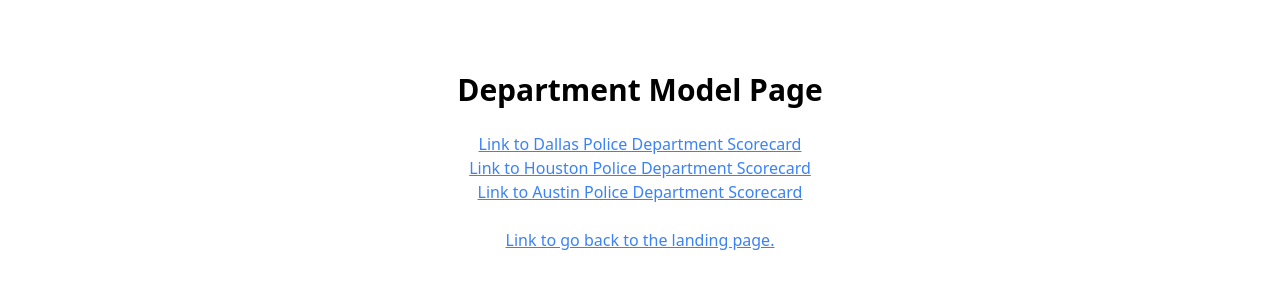
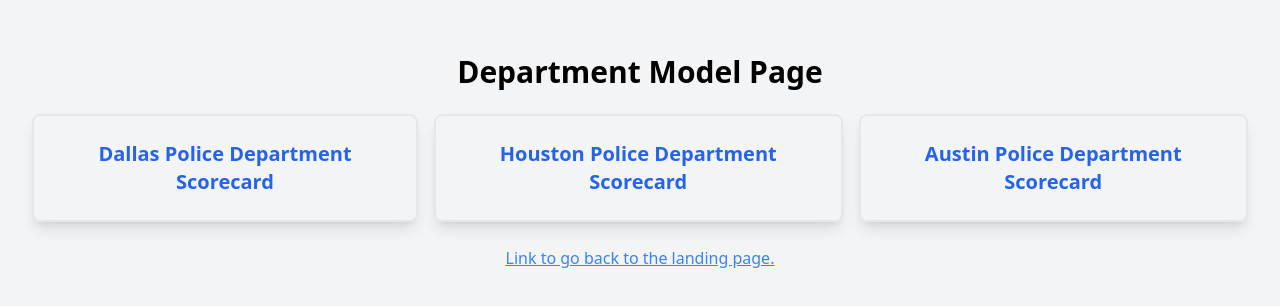
Before and after one commit to gordonworldlee/PoliceIncidents, a Next.js app in the folder justice-watch-frontend/: page /department in a window 1280 px wide. Shown: the part 238-544 px from the top of the page. Built offline with nearby package versions, Linux system fonts and the light colour scheme.

Commit message:
instance cards added

```diff
--- a/justice-watch-frontend/app/department/page.tsx
+++ b/justice-watch-frontend/app/department/page.tsx
@@ -1,26 +1,25 @@
 import Link from "next/link";
+const Card = ({title, link}) => {
+  return (
+    <Link href={link}>
+      <div className="h-30 p-6 border-2 transition-all text-center duration-300 hover:shadow-xl hover:translate-y-[-2px] rounded-lg shadow-lg flex items-center justify-center">
+        <h2 className="text-xl font-bold text-blue-600">{title}</h2>
+      </div>
+    </Link>
+  )
+}
 
 export default function DepartmentModelPage() {
     return (
-      <div className="flex items-center justify-center min-h-screen">
-        <div className="text-center">
+      <div className="flex items-center justify-center min-h-screen bg-gray-100">
+        <div className="text-center max-w-7xl px-4 sm:px-6 lg:px-8">
           <h1 className="text-3xl font-bold">Department Model Page</h1>
           <br />
-          <p>
-            <Link className="text-blue-500 underline" href="/department/dallas">
-              Link to Dallas Police Department Scorecard
-            </Link>
-          </p>
-          <p>
-            <Link className="text-blue-500 underline" href="/department/houston">
-              Link to Houston Police Department Scorecard
-            </Link>
-          </p>
-          <p>
-            <Link className="text-blue-500 underline" href="/department/austin">
-              Link to Austin Police Department Scorecard
-            </Link>
-          </p>
+          <div className="flex flex-col md:flex-row gap-4 m-">
+            <Card title="Dallas Police Department Scorecard" link="/department/dallas" />
+            <Card title="Houston Police Department Scorecard" link="/department/houston" />
+            <Card title="Austin Police Department Scorecard" link="/department/austin" />
+         </div>
           <br />
           <p>
             <Link className="text-blue-500 underline" href="/">
```
